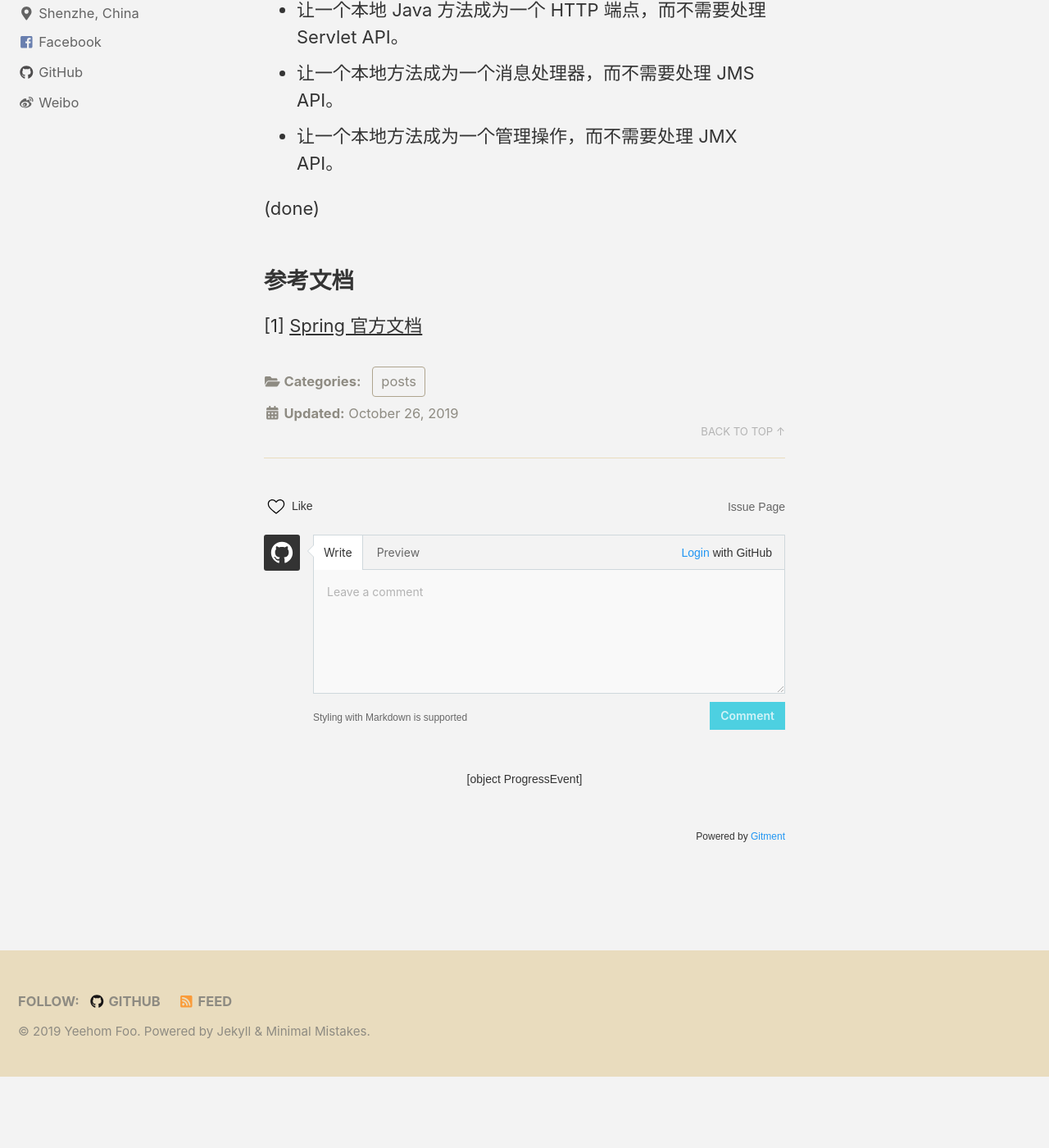
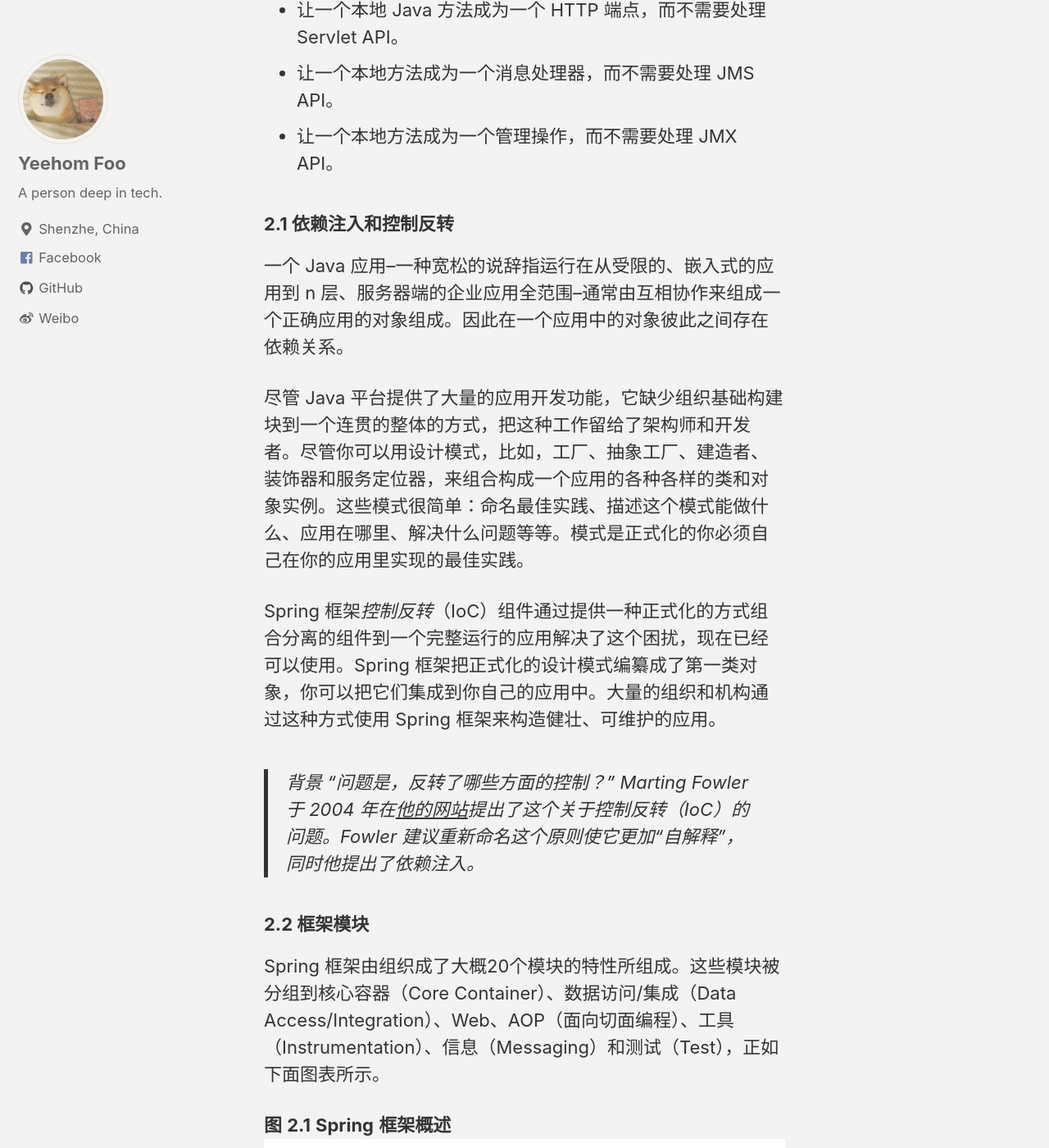
Before and after one commit to yeehomfoo/blog.yeehomfoo.com, a Jekyll site: the page built from _posts/2019-10-26-spring-官方文档翻译1.md, in a window 1280 px wide and 1400 px high, scrolled down 2631 px. Shown: the whole window at 82% size. Built offline with Jekyll 4.4.1, drawn with Linux system fonts in a browser that asks for light colours; nearby versions of some CDN libraries; comment, search, counter and statistics services are not loaded; before the commit the page ends 3945 px from its top, so only the background shows below that; some of the changed text lies outside the part shown.

Commit message:
post spring doc translation

```diff
--- a/_posts/2019-10-26-spring-官方文档翻译1.md
+++ b/_posts/2019-10-26-spring-官方文档翻译1.md
@@ -38,6 +38,32 @@ Spring 让你能从 POJO 对象构建应用程序和将企业服务非侵入的
 - 让一个本地方法成为一个消息处理器，而不需要处理 JMS API。
 - 让一个本地方法成为一个管理操作，而不需要处理 JMX API。
 
+### 2.1 依赖注入和控制反转
+
+一个 Java 应用--一种宽松的说辞指运行在从受限的、嵌入式的应用到 n 层、服务器端的企业应用全范围--通常由互相协作来组成一个正确应用的对象组成。因此在一个应用中的对象彼此之间存在依赖关系。
+
+尽管 Java 平台提供了大量的应用开发功能，它缺少组织基础构建块到一个连贯的整体的方式，把这种工作留给了架构师和开发者。尽管你可以用设计模式，比如，工厂、抽象工厂、建造者、装饰器和服务定位器，来组合构成一个应用的各种各样的类和对象实例。这些模式很简单：命名最佳实践、描述这个模式能做什么、应用在哪里、解决什么问题等等。模式是正式化的你必须自己在你的应用里实现的最佳实践。
+
+Spring 框架*控制反转*（IoC）组件通过提供一种正式化的方式组合分离的组件到一个完整运行的应用解决了这个困扰，现在已经可以使用。Spring 框架把正式化的设计模式编纂成了第一类对象，你可以把它们集成到你自己的应用中。大量的组织和机构通过这种方式使用 Spring 框架来构造健壮、可维护的应用。
+
+> 背景
+> “问题是，反转了哪些方面的控制？” Marting Fowler 于 2004 年在[他的网站](https://martinfowler.com/articles/injection.html)提出了这个关于控制反转（IoC）的问题。Fowler 建议重新命名这个原则使它更加“自解释”，同时他提出了*依赖注入*。
+
+### 2.2 框架模块
+
+Spring 框架由组织成了大概20个模块的特性所组成。这些模块被分组到核心容器（Core Container）、数据访问/集成（Data Access/Integration）、Web、AOP（面向切面编程）、工具（Instrumentation）、信息（Messaging）和测试（Test），正如下面图表所示。
+
+**图** **2.1** **Spring** **框架概述**
+![spring-overview](/assets/images/spring-overview.png)
+
+以下部分为每一个特性列出了可用的模块以及它们的构件名称和覆盖的主题。构件名称对应用于[依赖管理工具](https://docs.spring.io/spring/docs/4.3.25.RELEASE/spring-framework-reference/htmlsingle/#dependency-management)的*构件* *ID*
+
+#### 2.21 核心容器
+
+核心容器由 `spring-core`、`spring-beans`、`spring-context`、`spring-context-support` 和 `spring-expression`（Spring Expression Language）模块组成。
+
+`spring-core`和`spring-beans`模块提供框架的根本部分，包括控制反转和依赖注入特性。`BeanFactory`是一个工厂模式的精妙实现。
+
 (done)
 
 ## 参考文档
```
Also changed, not shown: assets/images/spring-overview.png (added).
